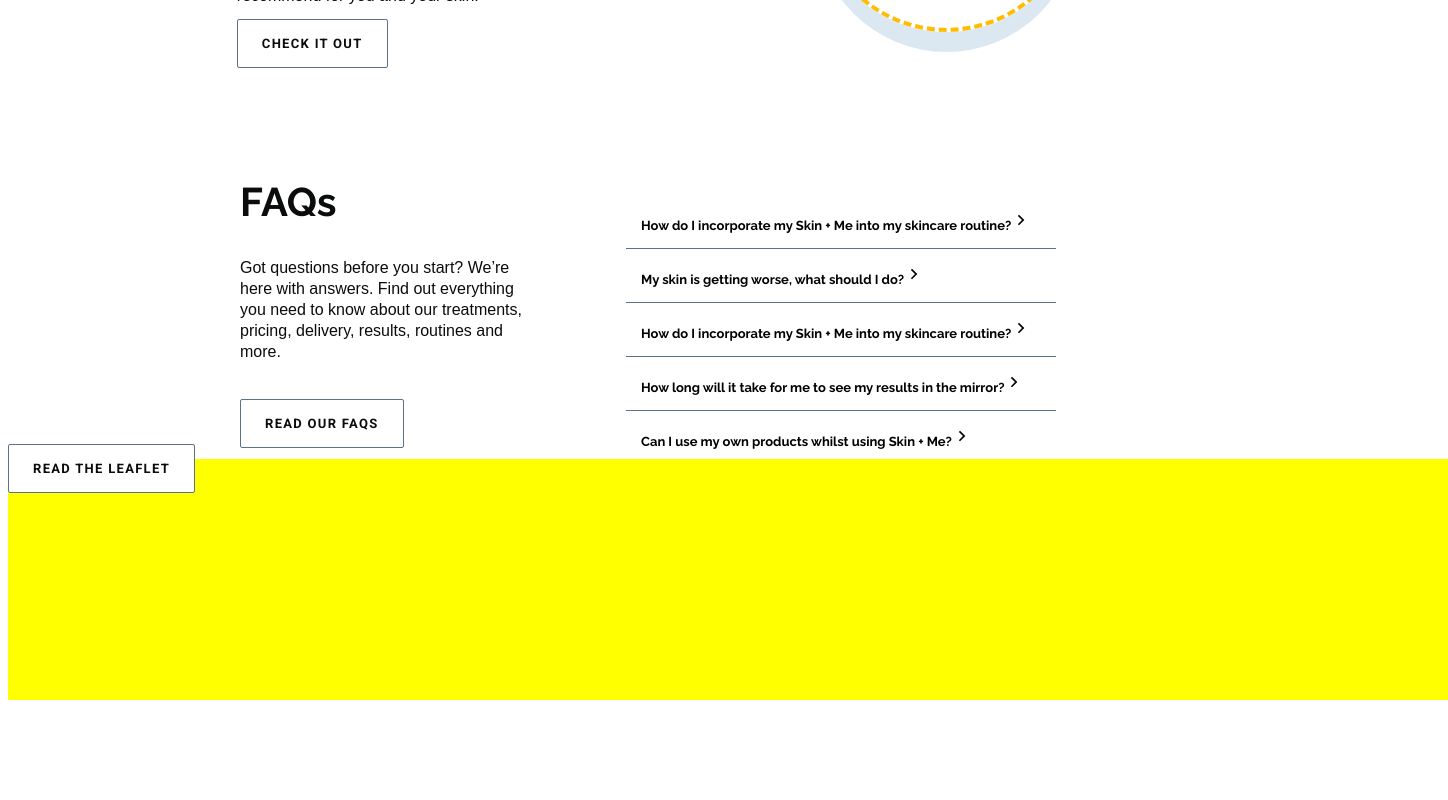
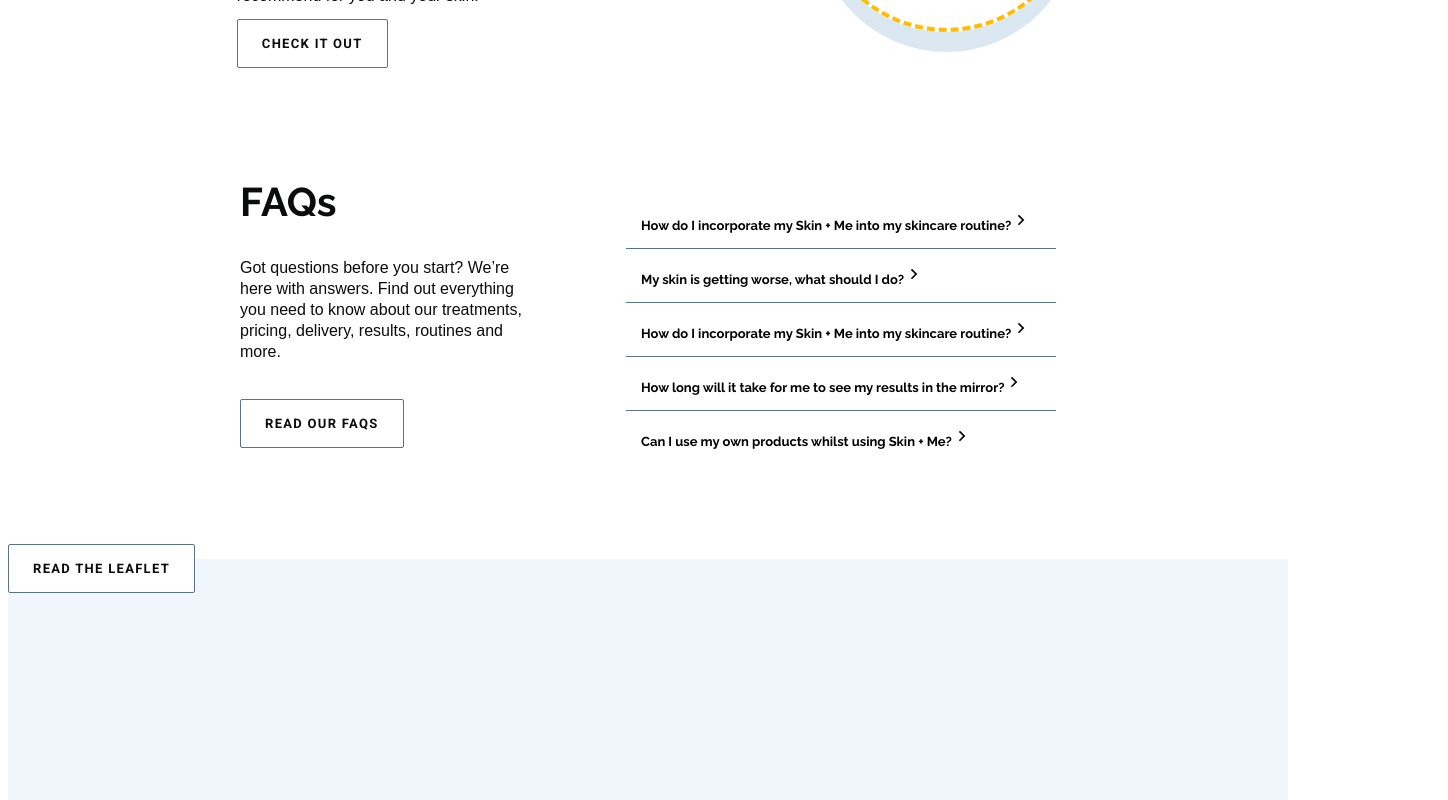
Before and after one commit to szopian/gs-skin-and-me, a React (Create React App) app in the folder skin-and-me-react-app/: page / in a window 1280 px wide. Shown: the part 349-1149 px from the top of the page, 1448 px wide, since content can reach past the window. Before the commit the page ends 1049 px from the top, so only its background shows below. Built offline with nearby package versions, Linux system fonts and the light colour scheme; the HTML template or start-up script is replaced by a standard one.

Commit message:
start work with cardthree

```diff
--- a/skin-and-me-react-app/src/components/CardThree.js
+++ b/skin-and-me-react-app/src/components/CardThree.js
@@ -4,9 +4,9 @@
 import Data from "../data.json";
 
 const Card = styled.div`
-  width: 1440px;
+  width: 100%;
   height: 241px;
-  background-color: yellow;
+  background-color: #f0f6fb;
 `;
 
 function CardThree() {
--- a/skin-and-me-react-app/src/components/CardTwo.js
+++ b/skin-and-me-react-app/src/components/CardTwo.js
@@ -7,7 +7,7 @@
 const Card = styled.div`
   max-width: 879px;
   height: 300.2px;
-  padding: 0 290px;
+  padding: 0 290px 100px 290px;
   display: grid;
   justify-content: center;
 `;
@@ -15,7 +15,7 @@
 const Container = styled.div`
   padding: 0;
   grid-column: 1;
-  padding-right: 100px;
+  padding-right: 60px;
   margin-top: -12px;
 `;
 
@@ -46,8 +46,8 @@
 `;
 
 const List = styled.ul`
-  padding: 0;
   grid-column: 2;
+
   width: 430px;
   display: block;
   font-family: "raleway", sans-serif;
@@ -68,7 +68,6 @@
 
 const ArrowIcon = styled(RiArrowRightSLine)`
   font-size: 20px;
-  display: flex-end;
 `;
 
 function CardTwo() {
```
